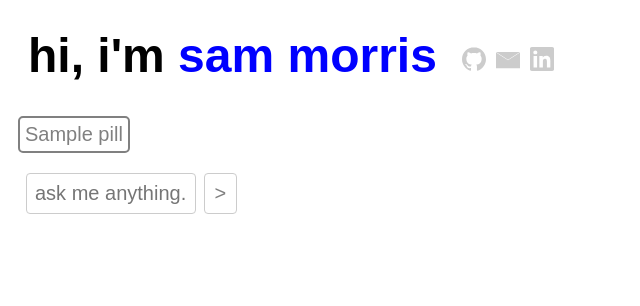
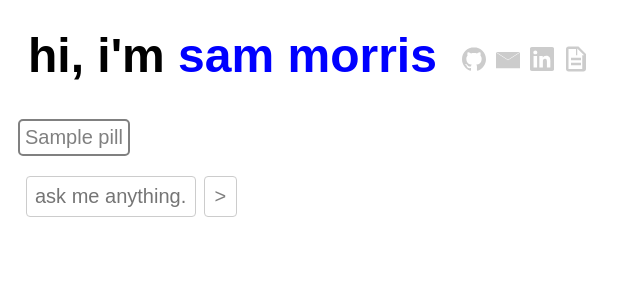
Before and after one commit to dodobird181/sambot2, a Flask app: template src/templates/home.html in a window 1280 px wide. Shown: the top 306 px of the page, without its empty margins (0-640 px from the left). Run offline with Flask 3, Linux system fonts and the light colour scheme; the template is opened without the code that fills it: most values are stand-ins (such as "Sample title", 1, 10 or a date in 2020); parts of the project's set-up code (start-up, migrations or seed data) failed here and were passed over; some libraries are stand-ins or nearby versions; some web fonts are replaced.

Commit message:
[RELEASE] 2.0

```diff
--- a/src/static/index.css
+++ b/src/static/index.css
@@ -40,6 +40,12 @@ h1 {
 .icons-container {
     margin-left: 20px;
     display: inline;
+}
+.resume {
+    margin-bottom: 10px;
+    width: 30px;
+    height: 30px;
+    margin-left: -2px;
 }
 
 .disclaimer {
--- a/src/templates/home.html
+++ b/src/templates/home.html
@@ -31,12 +31,15 @@
                     <path d="M22.23 0H1.77C.79 0 0 .774 0 1.73v20.54C0 23.226.79 24 1.77 24h20.46c.98 0 1.77-.774 1.77-1.73V1.73C24 .774 23.21 0 22.23 0zM7.09 20.452H3.56V9h3.53v11.452zm-1.76-13.1c-1.1 0-1.99-.885-1.99-1.977 0-1.092.89-1.977 1.99-1.977 1.1 0 1.99.885 1.99 1.977 0 1.092-.89 1.977-1.99 1.977zM20.45 20.45h-3.53V14.8c0-1.346-.03-3.07-1.87-3.07-1.87 0-2.16 1.46-2.16 2.968v5.755h-3.53V9h3.39v1.56h.05c.47-.885 1.62-1.815 3.33-1.815 3.57 0 4.22 2.35 4.22 5.402v6.304z" fill="currentColor"/>
                 </svg>
             </a>
-            <a href="https://www.sammorris.ca/resume" target="_blank" class="icon hidden">
-                <svg xmlns="http://www.w3.org/2000/svg" viewBox="0 0 24 24" width="100" height="100">
-                    <!-- Document outline -->
-                    <path d="M19.41 6.39l-5.82-5.82C13.17.21 12.6 0 12 0H6C4.89 0 4 .89 4 2v20c0 1.1.89 2 2 2h12c1.1 0 2-.9 2-2V8c0-.6-.21-1.17-.59-1.61zM14 2.5l5.5 5.5H15c-.55 0-1-.45-1-1V2.5zM12 19c0 .55-.45 1-1 1H8v-4h3c.55 0 1 .45 1 1v2zm0-6c0 .55-.45 1-1 1H8v-4h3c.55 0 1 .45 1 1v2z" fill="black"/>
-                    <!-- Text lines -->
-                    <path d="M8 14h8v2H8zm0-6h8v2H8z" fill="black"/>
+            <a href="https://www.sammorris.ca/resume" target="_blank" class="icon">
+                <svg
+                    class="resume"
+                    xmlns="http://www.w3.org/2000/svg"
+                    viewBox="0 0 24 24"
+                    width="24"
+                    height="24"
+                    fill="currentColor">
+                    <path d="M6 2C4.9 2 4 2.9 4 4v16c0 1.1.9 2 2 2h12c1.1 0 2-.9 2-2V8l-6-6H6zm7 1.5L18.5 9H13V3.5zM6 4h6v5h5v11H6V4zm2 7h8v2H8v-2zm0 4h8v2H8v-2z"/>
                 </svg>
             </a>
         </div>
```
